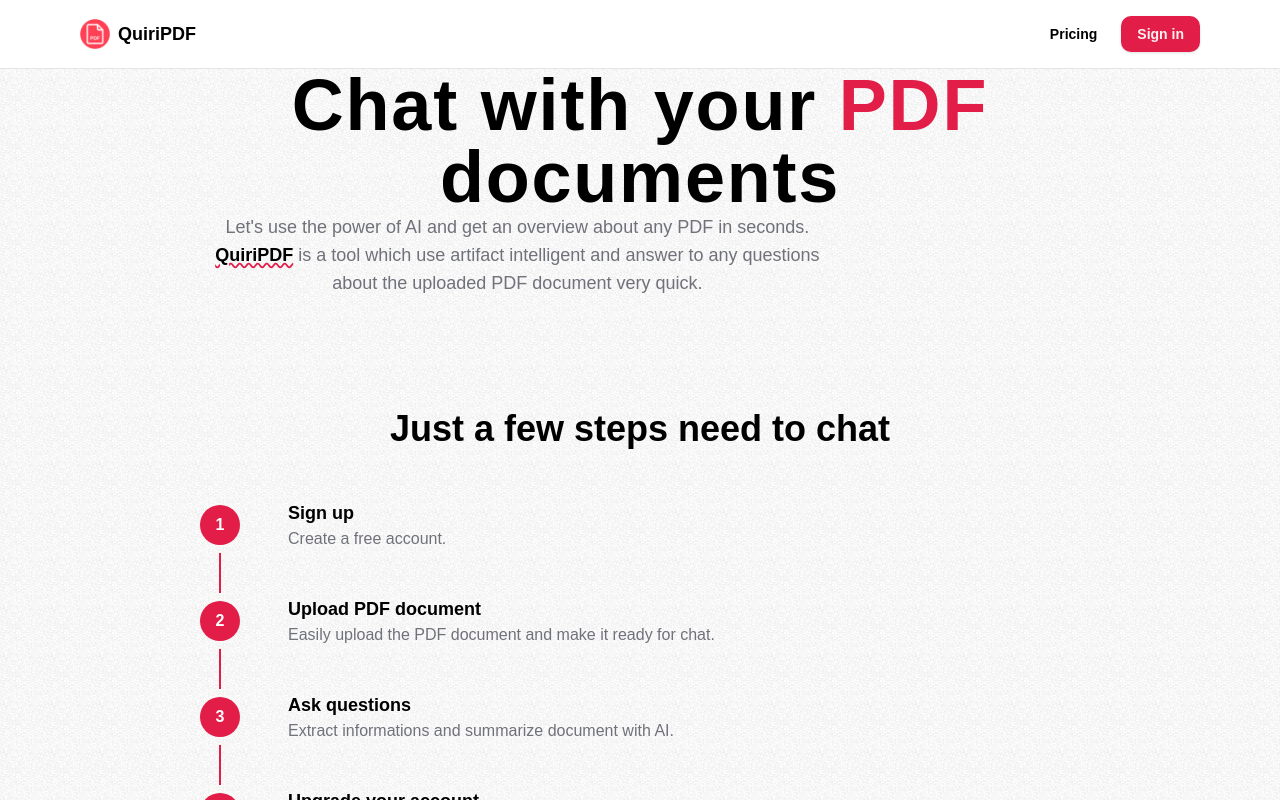
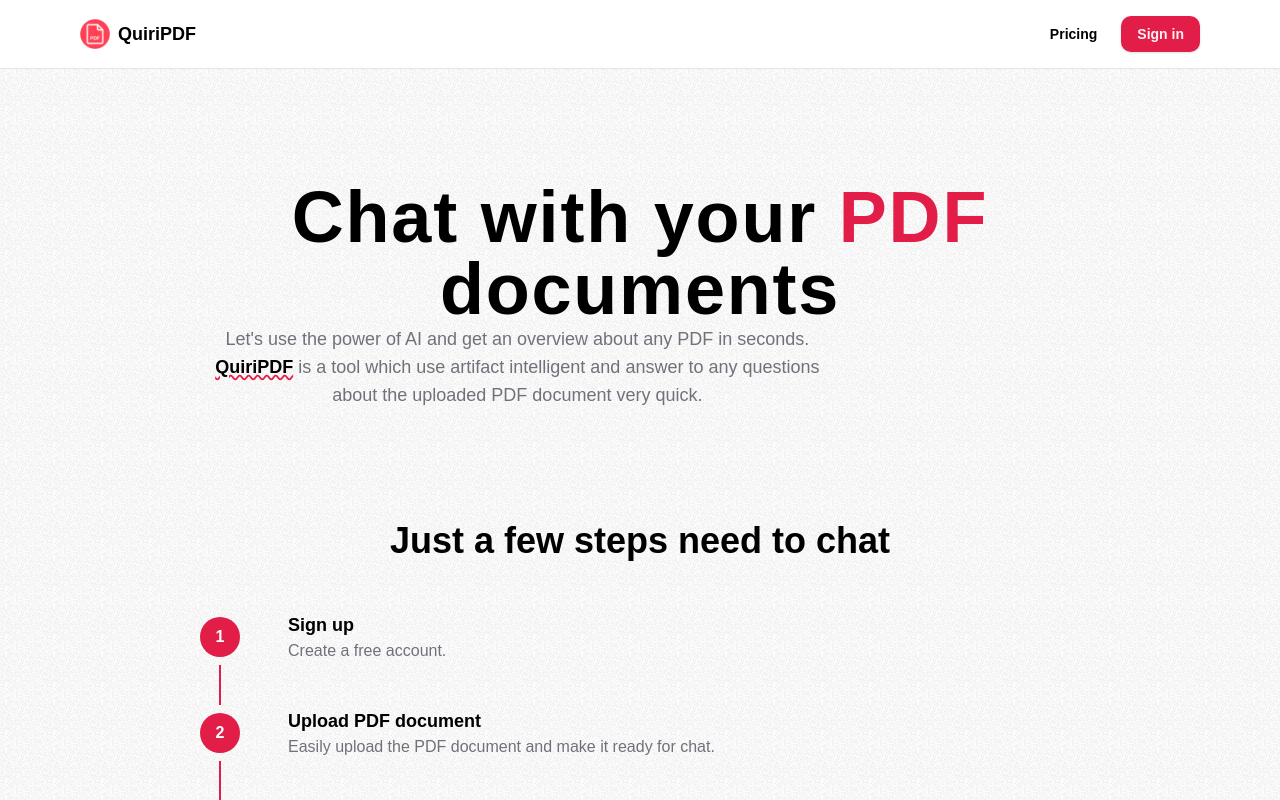
Before and after one commit to ev0clu/pdf-ai-saas, a Next.js app: page / in a window 1280 px wide. Shown: the top 800 px of the page. Built offline with nearby package versions, Linux system fonts and the light colour scheme; no server answers.

Commit message:
ContainerWrapper component is added to pages

```diff
--- a/src/app/dashboard/page.tsx
+++ b/src/app/dashboard/page.tsx
@@ -1,15 +1,16 @@
+import ContainerWrapper from "@/components/ContainerWrapper";
 import Dropzone from "./_components/Dropzone";
 import MyFiles from "./_components/MyFiles";
 
 const Dashboard = () => {
   return (
-    <div>
+    <ContainerWrapper className="mt-7 md:mt-14">
       <div className="mb-7 flex flex-row justify-between border-b-2 pb-2">
         <h1>My files</h1>
         <Dropzone />
       </div>
       <MyFiles />
-    </div>
+    </ContainerWrapper>
   );
 };
 
--- a/src/app/page.tsx
+++ b/src/app/page.tsx
@@ -1,3 +1,4 @@
+import ContainerWrapper from "@/components/ContainerWrapper";
 import {
   StepperBarWrapper,
   StepperBar,
@@ -8,6 +9,7 @@
 
 export default function Home() {
   return (
+    <ContainerWrapper>
       <div className="mx-auto">
         <p className="max-w-4xl text-center text-4xl font-bold tracking-wide md:text-6xl lg:text-7xl">
           Chat with your <span className="text-primary">PDF</span> documents
@@ -59,5 +61,6 @@
           </div>
         </div>
       </div>
+    </ContainerWrapper>
   );
 }
--- a/src/app/pricing/page.tsx
+++ b/src/app/pricing/page.tsx
@@ -1,6 +1,7 @@
 import { cn } from "@/lib/utils";
 import PlanFeature from "@/app/pricing/_components/PlanFeature";
 import SignInButton from "@/components/SignInButton";
+import ContainerWrapper from "@/components/ContainerWrapper";
 
 const planItems = [
   {
@@ -31,6 +32,7 @@
 
 const Pricing = () => {
   return (
+    <ContainerWrapper>
       <div className="mx-auto">
         <h1 className="mb-7 text-center text-5xl md:text-7xl">Pricing</h1>
         <p className="mb-10 max-w-prose text-center text-muted-foreground md:mb-20 md:text-lg">
@@ -94,6 +96,7 @@
           })}
         </div>
       </div>
+    </ContainerWrapper>
   );
 };
 
```
Lines whose indentation alone changed are shown as unchanged.
